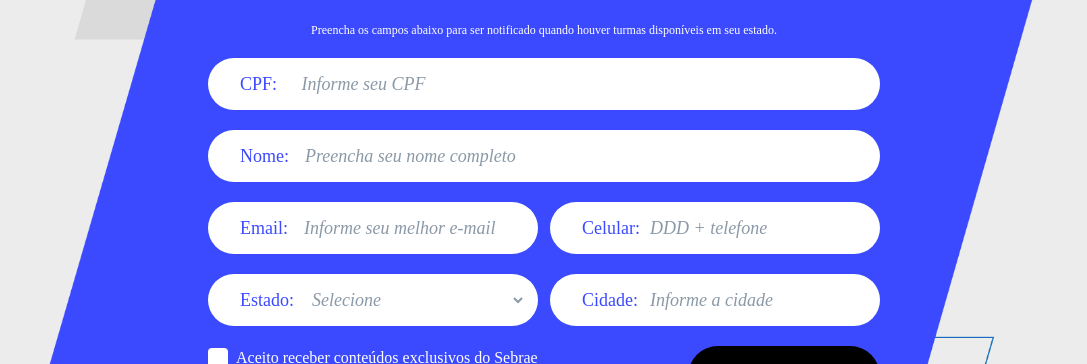
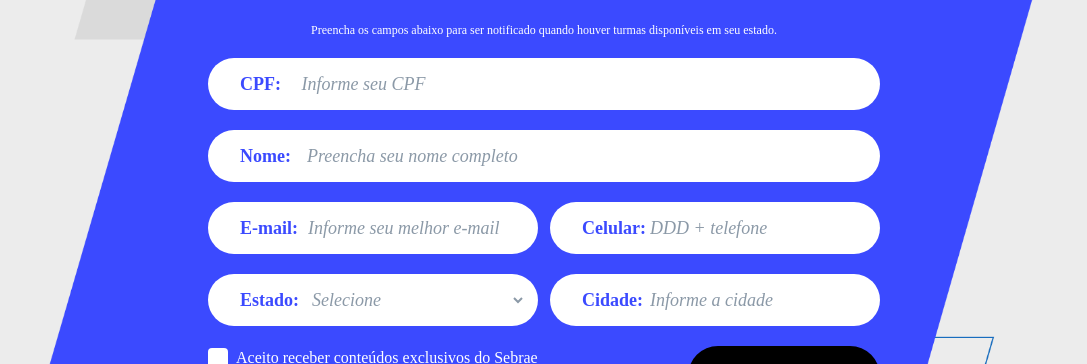
Before and after one commit to Niloinpng/sebrae-lidere-form, a React (Vite) app: page / in a window 1280 px wide. Shown: the part 232-596 px from the top of the page, without its empty margins (96-1183 px from the left). Built offline with nearby package versions, Linux system fonts and the light colour scheme.

Commit message:
:sparkles: ajusta o layout dos componentes de formulário, incluindo a adição de classes para melhor responsividade e alteração do rótulo de "Email" para "E-mail"

```diff
--- a/src/components/Campo.tsx
+++ b/src/components/Campo.tsx
@@ -25,7 +25,7 @@ const Campo = ({
       ${iserro ? "bg-Vermelho95 border border-Vermelho35" : "bg-white"}
     `}
   >
-    <label className="w-14 xl:ml-4 text-left font-figtree text-LidereAzul62 font-medium text-xs pl-1 xl:text-lg ">
+    <label className="whitespace-nowrap w-14 xl:ml-4 text-left font-figtree text-LidereAzul62 font-medium text-xs pl-1 xl:text-lg xl:font-bold">
       {name}:
     </label>
     <input
--- a/src/components/CampoSelect.tsx
+++ b/src/components/CampoSelect.tsx
@@ -23,7 +23,7 @@ interface CampoSelectProps {
         ${iserro ? "bg-Vermelho95 border border-Vermelho35" : "bg-white"}
       `}
     >
-      <label className="w-14 xl:ml-4 text-left font-figtree text-LidereAzul62 font-medium text-xs pl-1 xl:text-lg">
+      <label className="whitespace-nowrap w-14 xl:ml-4 text-left font-figtree text-LidereAzul62 font-medium text-xs pl-1 xl:text-lg xl:font-bold">
         {name}:
       </label>
       <select
--- a/src/components/Form.tsx
+++ b/src/components/Form.tsx
@@ -148,7 +148,7 @@ const Form = ({ onSuccess }: FormProps) => {
             <div className="w-full flex flex-col xl:flex-row gap-3">
 
             <Campo
-            name="Email"
+            name="E-mail"
             placeholder={erros?.email ? erros.email: "Informe seu melhor e-mail"}
             tipo="text"
             valor={email}
```
